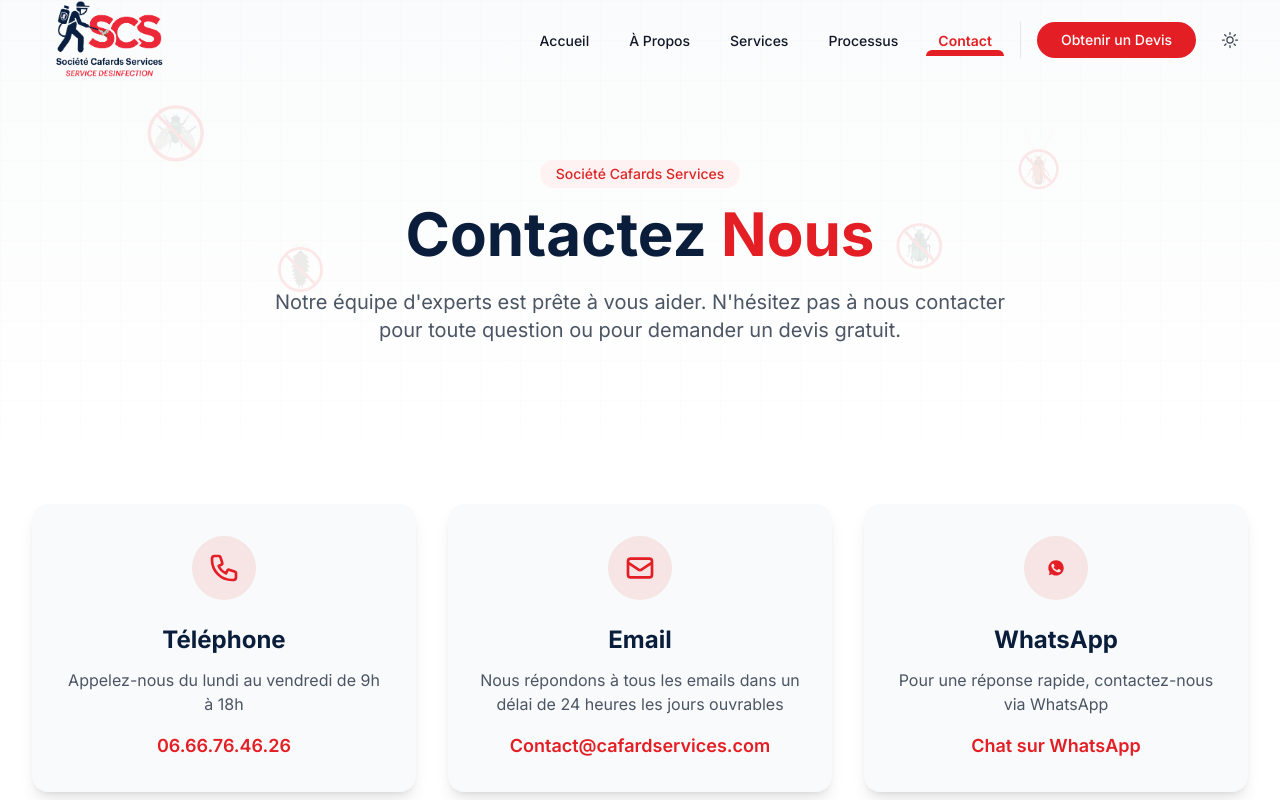
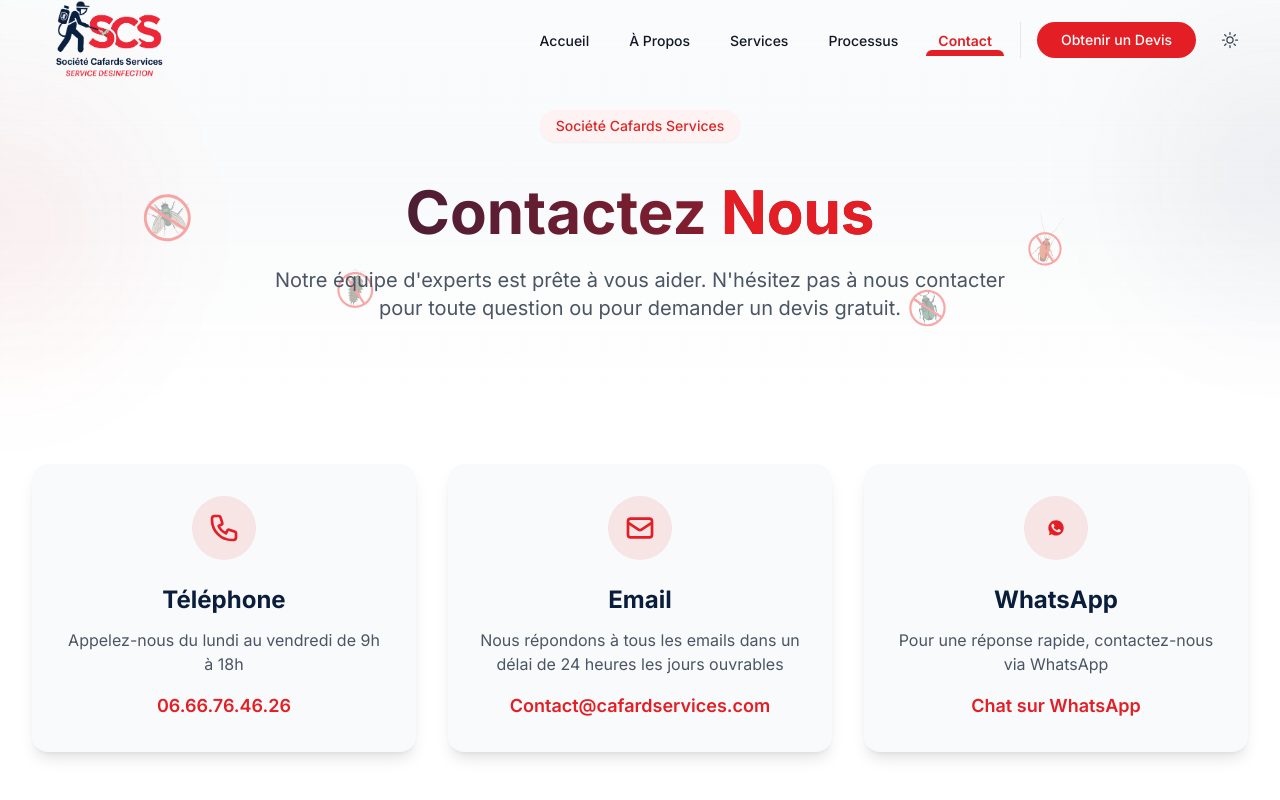
Before and after one commit to mons-debug/scs, a Next.js app: page /contact in a window 1280 px wide. Shown: the top 800 px of the page. Built offline with nearby package versions, Linux system fonts and the light colour scheme.

Commit message:
update v4

```diff
--- a/app/contact/page.tsx
+++ b/app/contact/page.tsx
@@ -8,88 +8,102 @@
 
 export default function ContactPage() {
   return (
-    <main className="bg-white dark:bg-gray-900 text-gray-900 dark:text-white min-h-screen transition-colors duration-300">
+    <div className="relative w-full overflow-x-hidden">
+      <main className="bg-white dark:bg-gray-900 text-gray-900 dark:text-white min-h-screen transition-colors duration-300 relative w-full">
         <Navbar />
 
         {/* Hero Section */}
-      <section className="relative pt-32 pb-16 overflow-hidden">
+        <section className="relative min-h-[60vh] md:min-h-[50vh] flex items-center justify-center">
           {/* Background Elements */}
           <div className="absolute inset-0 z-0 pointer-events-none">
-          {/* Left side pest icons - adjust positioning for better spacing */}
-          <div className="absolute left-0 top-0 w-full h-full">
+            {/* Background gradient and pattern */}
+            <div className="absolute inset-0 bg-gradient-to-b from-gray-50/80 via-gray-50/95 to-white dark:from-gray-900/80 dark:via-gray-900/95 dark:to-gray-900 backdrop-blur-sm" />
+            <div className="absolute inset-0 bg-grid-pattern opacity-[0.05]" />
+
+            {/* Decorative shapes - Using transform instead of positioning for better performance */}
+            <div className="absolute inset-0">
+              <div className="absolute top-1/4 left-0 w-64 h-64 bg-[#E31E24]/5 rounded-full blur-3xl transform-gpu translate-x-[-50%]" />
+              <div className="absolute bottom-1/4 right-0 w-64 h-64 bg-[#0A1E3C]/5 rounded-full blur-3xl transform-gpu translate-x-[50%]" />
+            </div>
+
+            {/* Left side pest icons - Using transform for positioning */}
+            <div className="absolute inset-0">
               <motion.div
                 initial={{ opacity: 0, scale: 0.8 }}
                 animate={{ opacity: 1, scale: 1 }}
                 transition={{ duration: 0.8, delay: 0.2 }}
-              className="absolute left-[5%] sm:left-[10%] top-[35%] sm:top-[20%]"
+                className="absolute left-[5%] sm:left-[10%] top-[45%] transform-gpu"
               >
                 <Image
                   src="/backicon/iconbackground-01.svg"
                   alt="Pest control icon"
                   width={100}
                   height={100}
-                className="w-16 h-16 md:w-24 md:h-24 opacity-50 dark:opacity-30"
+                  className="w-12 h-12 md:w-20 md:h-20 opacity-40 dark:opacity-20 transform -rotate-12 select-none"
                 />
               </motion.div>
               <motion.div
                 initial={{ opacity: 0, scale: 0.8 }}
                 animate={{ opacity: 1, scale: 1 }}
                 transition={{ duration: 0.8, delay: 0.3 }}
-              className="absolute left-[8%] sm:left-[20%] bottom-[15%] sm:bottom-[30%]"
+                className="absolute left-[15%] sm:left-[25%] bottom-[20%] transform-gpu"
               >
                 <Image
                   src="/backicon/iconbackground-02.svg"
                   alt="Pest control icon"
                   width={100}
                   height={100}
-                className="w-14 h-14 md:w-20 md:h-20 opacity-50 dark:opacity-30"
+                  className="w-10 h-10 md:w-16 md:h-16 opacity-40 dark:opacity-20 transform rotate-12 select-none"
                 />
               </motion.div>
             </div>
 
-          {/* Right side pest icons - adjust positioning for better spacing */}
-          <div className="absolute right-0 top-0 w-full h-full">
+            {/* Right side pest icons - Using transform for positioning */}
+            <div className="absolute inset-0">
               <motion.div
                 initial={{ opacity: 0, scale: 0.8 }}
                 animate={{ opacity: 1, scale: 1 }}
                 transition={{ duration: 0.8, delay: 0.4 }}
-              className="absolute right-[5%] sm:right-[15%] top-[40%] sm:top-[25%]"
+                className="absolute right-[5%] sm:right-[15%] top-[50%] transform-gpu"
               >
                 <Image
                   src="/backicon/iconbackground-03.svg"
                   alt="Pest control icon"
                   width={100}
                   height={100}
-                className="w-16 h-16 md:w-24 md:h-24 opacity-50 dark:opacity-30"
+                  className="w-12 h-12 md:w-20 md:h-20 opacity-40 dark:opacity-20 transform rotate-12 select-none"
                 />
               </motion.div>
               <motion.div
                 initial={{ opacity: 0, scale: 0.8 }}
                 animate={{ opacity: 1, scale: 1 }}
                 transition={{ duration: 0.8, delay: 0.5 }}
-              className="absolute right-[12%] sm:right-[25%] bottom-[20%] sm:bottom-[35%]"
+                className="absolute right-[15%] sm:right-[25%] bottom-[15%] transform-gpu"
               >
                 <Image
                   src="/backicon/iconbackground-04.svg"
                   alt="Pest control icon"
                   width={100}
                   height={100}
-                className="w-14 h-14 md:w-20 md:h-20 opacity-50 dark:opacity-30"
+                  className="w-10 h-10 md:w-16 md:h-16 opacity-40 dark:opacity-20 transform -rotate-12 select-none"
                 />
               </motion.div>
             </div>
-
-          {/* Background gradient and pattern */}
-          <div className="absolute inset-0 bg-gradient-to-b from-gray-50 dark:from-gray-900 to-white dark:to-gray-800 opacity-80" />
-          <div className="absolute inset-0 bg-grid-pattern opacity-10" />
           </div>
 
-        <div className="relative z-10 max-w-7xl mx-auto px-4 sm:px-6 lg:px-8 text-center pt-8">
-          <motion.span
+          {/* Content */}
+          <div className="relative z-10 w-full max-w-7xl mx-auto px-4 sm:px-6 lg:px-8 text-center pt-20 pb-12">
+            <motion.div
               initial={{ opacity: 0, y: 20 }}
               animate={{ opacity: 1, y: 0 }}
               transition={{ duration: 0.5 }}
-            className="inline-block px-4 py-1 bg-red-50 dark:bg-red-900/20 text-red-600 rounded-full text-sm font-medium mb-4"
+              className="space-y-6"
+            >
+              <motion.span
+                initial={{ opacity: 0, scale: 0.9 }}
+                animate={{ opacity: 1, scale: 1 }}
+                transition={{ duration: 0.5 }}
+                className="inline-block px-4 py-1.5 bg-red-50 dark:bg-red-900/20 text-red-600 rounded-full text-sm font-medium mb-4 shadow-sm"
               >
                 Société Cafards Services
               </motion.span>
@@ -98,19 +112,20 @@
                 initial={{ opacity: 0, y: 20 }}
                 animate={{ opacity: 1, y: 0 }}
                 transition={{ duration: 0.5, delay: 0.1 }}
-            className="text-4xl sm:text-5xl md:text-6xl font-bold mb-6 text-[#0A1E3C] dark:text-white"
+                className="text-4xl sm:text-5xl md:text-6xl font-bold mb-6 bg-clip-text text-transparent bg-gradient-to-r from-[#0A1E3C] to-[#E31E24] dark:from-white dark:to-[#E31E24]"
               >
-            Contactez <span className="text-[#E31E24]">Nous</span>
+                Contactez <span className="text-[#E31E24] dark:text-white">Nous</span>
               </motion.h1>
 
               <motion.p
                 initial={{ opacity: 0, y: 20 }}
                 animate={{ opacity: 1, y: 0 }}
                 transition={{ duration: 0.5, delay: 0.2 }}
-            className="text-xl text-gray-600 dark:text-gray-300 max-w-3xl mx-auto mb-8"
+                className="text-lg sm:text-xl text-gray-600 dark:text-gray-300 max-w-3xl mx-auto leading-relaxed"
               >
                 Notre équipe d'experts est prête à vous aider. N'hésitez pas à nous contacter pour toute question ou pour demander un devis gratuit.
               </motion.p>
+            </motion.div>
           </div>
         </section>
 
@@ -271,6 +286,7 @@
 
         <Footer />
       </main>
+    </div>
   );
 }
 
--- a/app/page.tsx
+++ b/app/page.tsx
@@ -8,7 +8,8 @@
 
 export default function Home() {
   return (
-    <main className="bg-white dark:bg-gray-900 text-gray-900 dark:text-white transition-colors duration-300">
+    <div className="relative w-full overflow-x-hidden">
+      <main className="bg-white dark:bg-gray-900 text-gray-900 dark:text-white transition-colors duration-300 relative w-full">
         <Navbar />
         <Hero />
         <Services />
@@ -17,5 +18,6 @@
         <Footer />
         <FloatingActionButton />
       </main>
+    </div>
   );
 }
```
Lines whose indentation alone changed are shown as unchanged.
